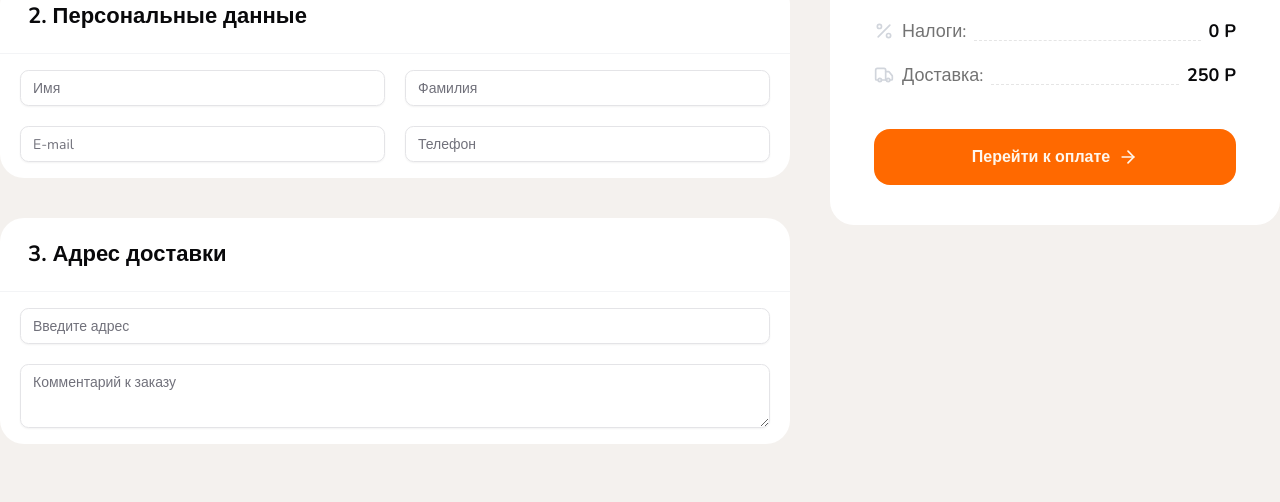
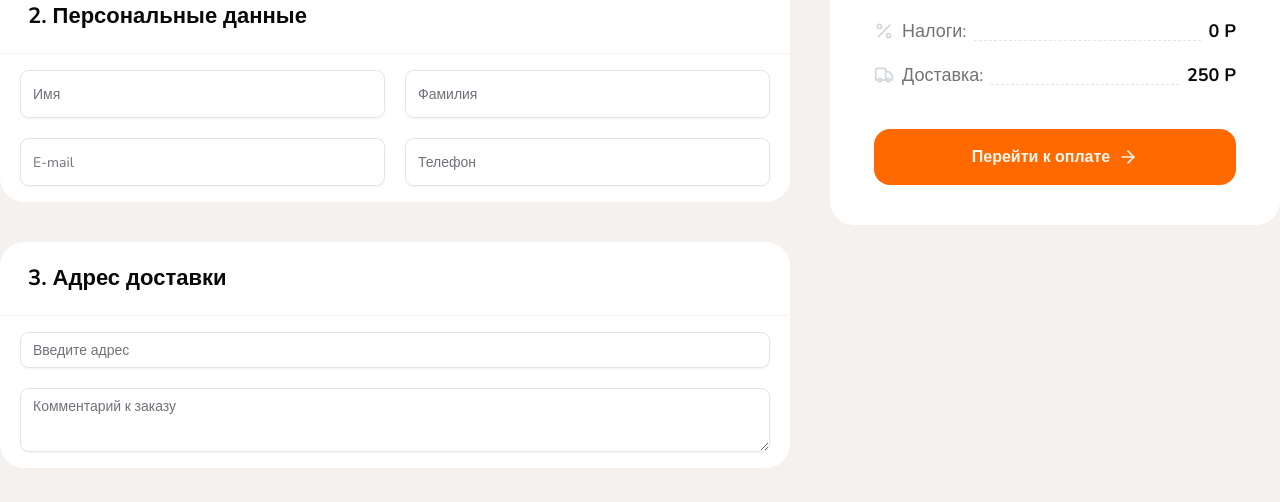
Before and after one commit to AndreyukRaman/next-pizza, a Next.js app: page /checkout in a window 1280 px wide. Shown: the part 385-887 px from the top of the page. Built offline with nearby package versions, Linux system fonts and the light colour scheme; no server answers.

Commit message:
react-hook-form + zod validation for personal data form. FormProvider

```diff
--- a/app/(checkout)/checkout/page.tsx
+++ b/app/(checkout)/checkout/page.tsx
@@ -2,17 +2,37 @@
 
 import { Container } from '@/shared/components/shared/container';
 import { Title } from '@/shared/components/shared/title';
-import { WhiteBlock } from '@/shared/components/shared/white-block';
-import { Input } from '@/shared/components/ui/input';
-import { Textarea } from '@/shared/components/ui/textarea';
-import { CheckoutItem } from '@/shared/components/shared/checkout-item';
 import { useCart } from '@/shared/hooks/use-cart';
-import { getCartItemDetails } from '@/shared/lib/get-cart-item-details';
-import { PizzaSize, PizzaType } from '@/shared/constants/pizza';
 import { CheckoutSidebar } from '@/shared/components/shared/checkout-sidebar';
+import { FormProvider, useForm } from 'react-hook-form';
+import { zodResolver } from '@hookform/resolvers/zod';
+import { CheckoutCart } from '@/shared/components/shared/checkout/checkout-cart';
+import { CheckoutPersonalForm } from '@/shared/components/shared/checkout/checkout-personal-form';
+import { CheckoutAddressForm } from '@/shared/components/shared/checkout/checkout-address-form';
+import {
+  checkoutFormSchema,
+  CheckoutFormValues,
+} from '@/shared/components/shared/checkout/checkout-form-schema';
 
 export default function CheckoutPage() {
   const { totalAmount, items, updateItemQuantity, removeCartItem } = useCart();
+
+  const form = useForm<CheckoutFormValues>({
+    resolver: zodResolver(checkoutFormSchema),
+    defaultValues: {
+      email: '',
+      firstName: '',
+      lastName: '',
+      phone: '',
+      address: '',
+      comment: '',
+    },
+  });
+
+  const onSubmit = (data: CheckoutFormValues) => {
+    console.log(data);
+  };
+
   const onClickCountButton = (id: number, quantity: number, type: 'plus' | 'minus') => {
     const newQuantity = type === 'plus' ? quantity + 1 : quantity - 1;
     updateItemQuantity(id, newQuantity);
@@ -21,49 +41,24 @@ export default function CheckoutPage() {
   return (
     <Container className="mt-6">
       <Title text="Оформление заказа" className="font-extrabold mb-8 text-[36px]" />
+      <FormProvider {...form}>
+        <form onSubmit={form.handleSubmit(onSubmit)}>
           <div className="flex gap-10">
             <div className="flex flex-col gap-10 flex-1 mb-20">
-          <WhiteBlock title="1. Корзина">
-            <div className="flex flex-col gap-5">
-              {items.map((item) => (
-                <CheckoutItem
-                  key={item.id}
-                  id={item.id}
-                  imageUrl={item.image_url}
-                  details={getCartItemDetails(
-                    item.ingredients,
-                    item.pizzaType as PizzaType,
-                    item.pizzaSize as PizzaSize,
-                  )}
-                  name={item.name}
-                  price={item.price}
-                  quantity={item.quantity}
-                  disabled={item.disabled}
-                  onClickCountButton={(type) => onClickCountButton(item.id, item.quantity, type)}
-                  onClickRemove={() => removeCartItem(item.id)}
+              <CheckoutCart
+                items={items}
+                onClickCountButton={onClickCountButton}
+                removeCartItem={removeCartItem}
               />
-              ))}
-            </div>
-          </WhiteBlock>
-          <WhiteBlock title="2. Персональные данные">
-            <div className="grid grid-cols-2 gap-5">
-              <Input name="firstName" className="text-base" placeholder="Имя" />
-              <Input name="lastName" className="text-base" placeholder="Фамилия" />
-              <Input name="email" className="text-base" placeholder="E-mail" />
-              <Input name="phone" className="text-base" placeholder="Телефон" />
-            </div>
-          </WhiteBlock>
-          <WhiteBlock title="3. Адрес доставки">
-            <div className="flex flex-col gap-5">
-              <Input name="firstName" className="text-base" placeholder="Введите адрес" />
-              <Textarea rows={5} className="text-base" placeholder="Комментарий к заказу" />
-            </div>
-          </WhiteBlock>
+              <CheckoutPersonalForm />
+              <CheckoutAddressForm />
             </div>
             <div className="w-[450px]">
               <CheckoutSidebar totalAmount={totalAmount} />
             </div>
           </div>
+        </form>
+      </FormProvider>
     </Container>
   );
 }
--- a/package.json
+++ b/package.json
@@ -15,6 +15,7 @@
     "seed": "ts-node --compiler-options {\"module\":\"CommonJS\"} prisma/seed.ts"
   },
   "dependencies": {
+    "@hookform/resolvers": "^5.2.2",
     "@prisma/client": "^6.16.2",
     "@radix-ui/react-checkbox": "^1.3.3",
     "@radix-ui/react-dialog": "^1.1.15",
@@ -35,11 +36,13 @@
     "qs": "^6.14.0",
     "react": "19.1.0",
     "react-dom": "19.1.0",
+    "react-hook-form": "^7.64.0",
     "react-hot-toast": "^2.6.0",
     "react-use": "^17.6.0",
     "tailwind-merge": "^3.3.1",
     "ts-node": "^10.9.2",
     "vaul": "^1.1.2",
+    "zod": "^4.1.12",
     "zustand": "^5.0.8"
   },
   "devDependencies": {
--- /dev/null
+++ b/shared/components/shared/checkout/checkout-address-form.tsx
@@ -0,0 +1,19 @@
+import React from 'react';
+import { WhiteBlock } from '@/shared/components/shared/white-block';
+import { Input } from '@/shared/components/ui/input';
+import { Textarea } from '@/shared/components/ui/textarea';
+
+interface Props {
+  className?: string;
+}
+
+export const CheckoutAddressForm: React.FC<Props> = ({ className }) => {
+  return (
+    <WhiteBlock title="3. Адрес доставки">
+      <div className="flex flex-col gap-5">
+        <Input name="firstName" className="text-base" placeholder="Введите адрес" />
+        <Textarea rows={5} className="text-base" placeholder="Комментарий к заказу" />
+      </div>
+    </WhiteBlock>
+  );
+};
--- /dev/null
+++ b/shared/components/shared/checkout/checkout-cart.tsx
@@ -0,0 +1,48 @@
+import React from 'react';
+import { WhiteBlock } from '@/shared/components/shared/white-block';
+import { Input } from '@/shared/components/ui/input';
+import { FormInput } from '@/shared/components/shared/form/form-input';
+import { Textarea } from '@/shared/components/ui/textarea';
+import { CheckoutItem } from '@/shared/components/shared/checkout-item';
+import { getCartItemDetails } from '@/shared/lib/get-cart-item-details';
+import { PizzaSize, PizzaType } from '@/shared/constants/pizza';
+import { CartStateItem } from '@/shared/lib/get-cart-details';
+
+interface Props {
+  items: CartStateItem[];
+  onClickCountButton: (id: number, quantity: number, type: 'plus' | 'minus') => void;
+  removeCartItem: (id: number) => void;
+  className?: string;
+}
+
+export const CheckoutCart: React.FC<Props> = ({
+  items,
+  onClickCountButton,
+  removeCartItem,
+  className,
+}) => {
+  return (
+    <WhiteBlock title="1. Корзина" className={className}>
+      <div className="flex flex-col gap-5">
+        {items.map((item) => (
+          <CheckoutItem
+            key={item.id}
+            id={item.id}
+            imageUrl={item.image_url}
+            details={getCartItemDetails(
+              item.ingredients,
+              item.pizzaType as PizzaType,
+              item.pizzaSize as PizzaSize,
+            )}
+            name={item.name}
+            price={item.price}
+            quantity={item.quantity}
+            disabled={item.disabled}
+            onClickCountButton={(type) => onClickCountButton(item.id, item.quantity, type)}
+            onClickRemove={() => removeCartItem(item.id)}
+          />
+        ))}
+      </div>
+    </WhiteBlock>
+  );
+};
--- /dev/null
+++ b/shared/components/shared/checkout/checkout-form-schema.ts
@@ -0,0 +1,12 @@
+import { z } from 'zod';
+
+export const checkoutFormSchema = z.object({
+  firstName: z.string().min(2, { message: 'First name is required no less than 2 symbols' }),
+  lastName: z.string().min(2, { message: 'Last name is required no less than 2 symbols' }),
+  email: z.string().email().describe('Email is required'),
+  phone: z.string().min(9, { message: 'Phone is required' }),
+  address: z.string().min(5, { message: 'Address is required' }),
+  comment: z.string().optional(),
+});
+
+export type CheckoutFormValues = z.infer<typeof checkoutFormSchema>;
--- /dev/null
+++ b/shared/components/shared/checkout/checkout-personal-form.tsx
@@ -0,0 +1,20 @@
+import React from 'react';
+import { WhiteBlock } from '@/shared/components/shared/white-block';
+import { FormInput } from '@/shared/components/shared/form/form-input';
+
+interface Props {
+  className?: string;
+}
+
+export const CheckoutPersonalForm: React.FC<Props> = ({ className }) => {
+  return (
+    <WhiteBlock title="2. Персональные данные" className={className}>
+      <div className="grid grid-cols-2 gap-5">
+        <FormInput name="firstName" className="text-base" placeholder="Имя" />
+        <FormInput name="lastName" className="text-base" placeholder="Фамилия" />
+        <FormInput name="email" className="text-base" placeholder="E-mail" />
+        <FormInput name="phone" className="text-base" placeholder="Телефон" />
+      </div>
+    </WhiteBlock>
+  );
+};
--- /dev/null
+++ b/shared/components/shared/clear-button.tsx
@@ -0,0 +1,18 @@
+import { X } from 'lucide-react';
+import React from 'react';
+
+interface Props {
+  className?: string;
+  onClick?: VoidFunction;
+}
+
+export const ClearButton: React.FC<Props> = ({ onClick }) => {
+  return (
+    <button
+      onClick={onClick}
+      className="absolute right-4 top-1/2 -translate-y-1/2 opacity-30 hover:opacity-100 cursor-pointer"
+    >
+      <X className="h-5 w-5" />
+    </button>
+  );
+};
--- /dev/null
+++ b/shared/components/shared/error-text.tsx
@@ -0,0 +1,10 @@
+import { cn } from '@/shared/lib/utils';
+
+interface Props {
+  text: string;
+  className?: string;
+}
+
+export const ErrorText: React.FC<Props> = ({ text, className }) => {
+  return <p className={cn('text-red-500 text-sm', className)}>{text}</p>;
+};
--- /dev/null
+++ b/shared/components/shared/form/form-input.tsx
@@ -0,0 +1,46 @@
+import { RequiredSymbol } from '@/shared/components/shared/required-symbol';
+
+interface Props extends React.InputHTMLAttributes<HTMLInputElement> {
+  name: string;
+  label?: string;
+  required?: boolean;
+  className?: string;
+}
+
+import React from 'react';
+import { Input } from '@/shared/components/ui/input';
+import { ErrorText } from '@/shared/components/shared/error-text';
+import { ClearButton } from '@/shared/components/shared/clear-button';
+import { useFormContext } from 'react-hook-form';
+
+export const FormInput: React.FC<Props> = ({ className, name, label, required, ...props }) => {
+  const {
+    register,
+    formState: { errors },
+    watch,
+    setValue,
+  } = useFormContext();
+
+  const value = watch(name);
+  const errorText = errors[name]?.message as string;
+  const onClickClear = () => {
+    setValue(name, '', { shouldValidate: true });
+  };
+
+  return (
+    <div className={className}>
+      {label && (
+        <p className="font-medium mb-2">
+          {label} {required && <RequiredSymbol />}
+        </p>
+      )}
+
+      <div className="relative">
+        <Input className="h-12 text-md" {...register(name)} {...props} />
+        {value && <ClearButton onClick={onClickClear} />}
+      </div>
+
+      {errorText && <ErrorText text={errorText} className="mt-2" />}
+    </div>
+  );
+};
--- /dev/null
+++ b/shared/components/shared/required-symbol.tsx
@@ -0,0 +1,5 @@
+import React from 'react';
+
+export const RequiredSymbol: React.FC = () => {
+  return <span className="text-red-500">*</span>;
+};
```
Also changed, not shown: 1 other file (tests, documents, lock files or other folders). Lines whose indentation alone changed are shown as unchanged.
